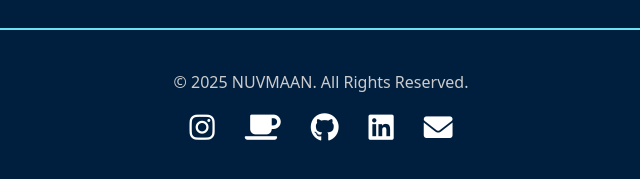
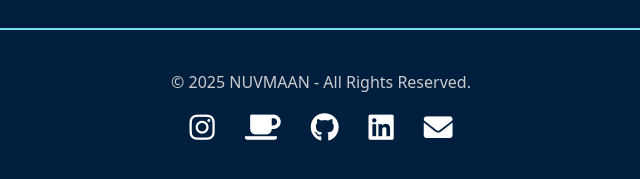
Before and after one commit to nuvmaan/nuvmaan.github.io, a plain HTML site: page index.html in a window 1280 px wide. Shown: the part 2255-2434 px from the top of the page, 319-959 px from the left. Drawn offline with nearby package versions, Linux system fonts and the light colour scheme.

Commit message:
Update index.html

```diff
--- a/index.html
+++ b/index.html
@@ -158,7 +158,7 @@
 
     <!-- Footer -->
     <footer>
-        <p>&copy; 2025 NUVMAAN. All Rights Reserved.</p>
+        <p>&copy; 2025 NUVMAAN - All Rights Reserved.</p>
         <div class="social-icons">
             <a href="https://www.instagram.com/" class="fab fa-instagram" aria-label="Instagram" target="_blank"
                 rel="noopener noreferrer"></a>
```
